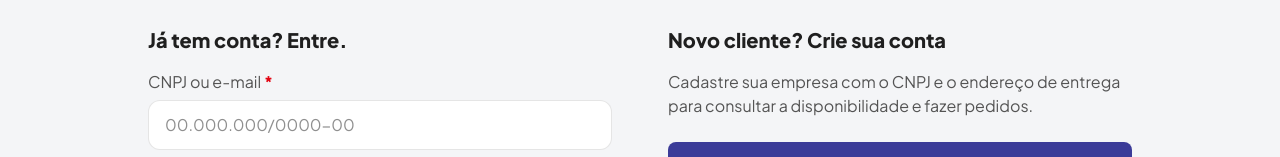
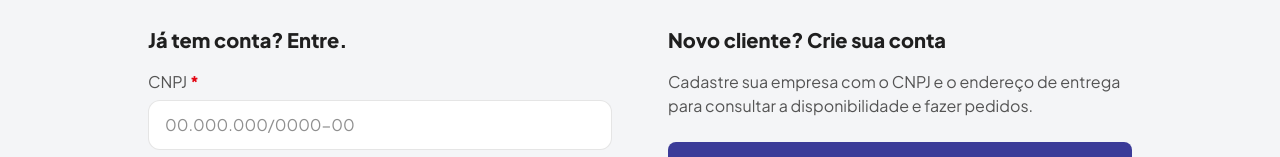
Before and after one commit to Soares23Ana/FrontWebMantiqueira, a React (Vite) app: page /entrar in a window 1280 px wide. Shown: the part 307-464 px from the top of the page. Built offline with nearby package versions, Linux system fonts and the light colour scheme; no server answers.

Commit message:
Login: campo mostra so CNPJ (a equipe segue entrando pelo mesmo campo)

```diff
--- a/src/pages/Login.tsx
+++ b/src/pages/Login.tsx
@@ -10,8 +10,9 @@ import { useAuth } from '../context/AuthContext';
 import { useStore } from '../context/StoreContext';
 import { formatCnpj, isValidCnpj, normalizarCnpj } from '../utils/cnpj';
 
-// Tela única de login, neutra: não diz que existe uma área da equipe. O mesmo campo aceita CNPJ (numérico ou
-// com letras) ou e-mail; a regra da API é só o "@": com "@" é e-mail, sem "@" é CNPJ.
+// Tela única de login, neutra: não diz que existe uma área da equipe. Para o cliente o campo é só de CNPJ (numérico ou
+// com letras). A equipe continua entrando pelo mesmo campo com o e-mail, sem aparecer na tela: a regra da API é só o
+// "@" (com "@" é e-mail, sem "@" é CNPJ).
 export default function Login() {
   const { user, login, expiredMessage } = useAuth();
   const { config } = useStore();
@@ -41,8 +42,8 @@ export default function Login() {
     const isEmail = identificador.includes('@');
     const next = {
       identificador: !identificador.trim()
-        ? 'Informe seu CNPJ ou e-mail.'
-        : !isEmail && !isValidCnpj(identificador) ? 'Informe um CNPJ válido ou um e-mail.' : '',
+        ? 'Informe seu CNPJ.'
+        : !isEmail && !isValidCnpj(identificador) ? 'Informe um CNPJ válido.' : '',
       senha: senha ? '' : 'Informe sua senha.',
     };
     setErrors(next);
@@ -73,7 +74,7 @@ export default function Login() {
         <form onSubmit={submit} noValidate>
           <h3 className="mb-4 text-xl font-extrabold">Já tem conta? Entre.</h3>
           <FormError message={formError} />
-          <Field label="CNPJ ou e-mail" value={identificador} placeholder="00.000.000/0000-00" autoComplete="username"
+          <Field label="CNPJ" value={identificador} placeholder="00.000.000/0000-00" autoComplete="username"
             autoCapitalize="none" spellCheck={false} onChange={(e) => onChange(e.target.value)} error={errors.identificador} />
           <PasswordField label="Senha" value={senha} placeholder="Senha" autoComplete="current-password"
             onChange={(e) => setSenha(e.target.value)} error={errors.senha} />
```
